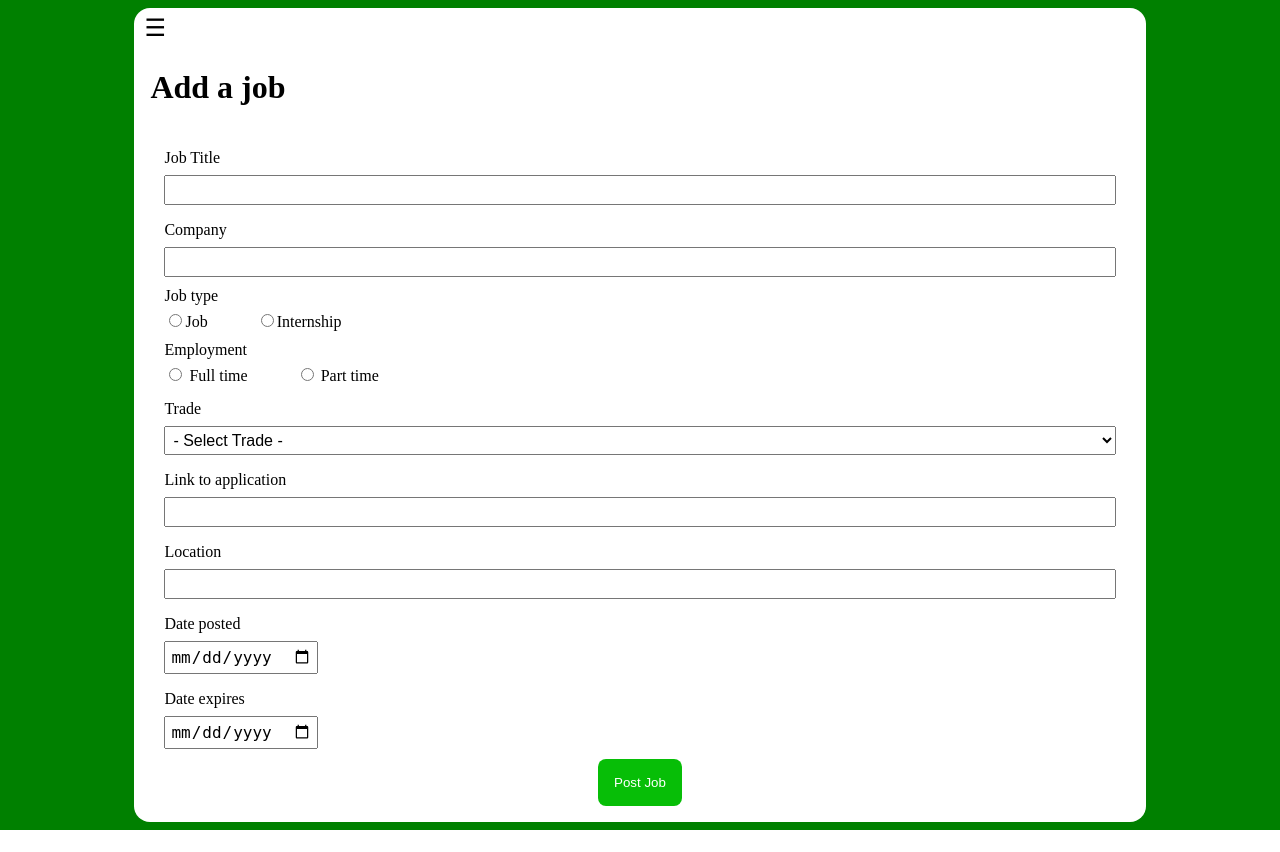
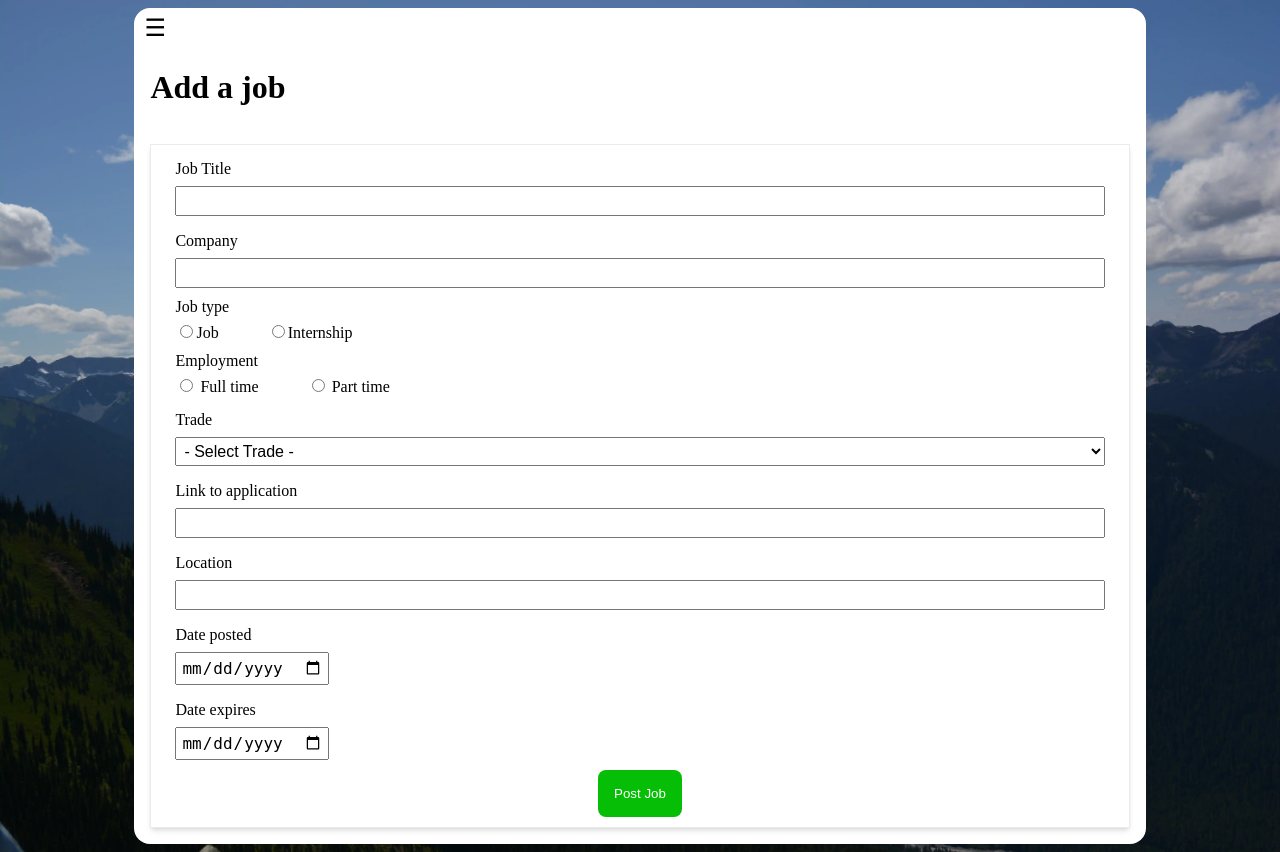
Before and after one commit to rrmez2005-pixel/Sprints, a Node server app: page /add-job in a window 1280 px wide. Before the commit the page ends 830 px from the top, so only its background shows below. Run offline with Node 20, Linux system fonts and the light colour scheme.

Commit message:
more css and datatable changes

```diff
--- a/public/styles/addjobstyles.css
+++ b/public/styles/addjobstyles.css
@@ -3,7 +3,9 @@
 }
 
 body {
-    background-color:green;
+    background-image: url("/images/banner.webp");
+    background-size:cover;
+    background-repeat:no-repeat;
 }
 
 main {
@@ -26,6 +28,13 @@ main {
 
 fieldset {
     border:none;
+}
+
+form {
+    padding: 10px;
+    box-shadow: 0 4px 6px -1px rgba(0, 0, 0, 0.1), 0 2px 4px -2px rgba(0, 0, 0, 0.1);
+    border: 1px solid rgba(0, 0, 0, 0.08);
+    transition: background-color 0.25s ease, color 0.25s ease, box-shadow 0.25s ease, transform 0.15s ease;
 }
 
 #titlefield, #tradefield, #announcement-field {
--- a/views/home.ejs
+++ b/views/home.ejs
@@ -25,7 +25,7 @@
         <!-- GRC website logo link -->
         <a class="tradesLink" href="https://www.greenriver.edu/students/academics/areas-of-interest/program-maps/trades-industrial-tech-aviation-natural-resources/index.html" target="_blank">
             <img id="GRCimage" src="/images/GRC.png" alt="Green River College Logo">
-            <p>Trades Info</p>
+            <p>GRC Trades</p>
         </a>
     </div>
     <header>
@@ -78,6 +78,8 @@
             <script>
                 new DataTable('#jobtable', {
                     responsive:true,
+                    pageLength: 25,
+                    lengthChange: false,
                     order: [],
                     language: {
                         emptyTable: 'No jobs available at this time'
```
Also changed, not shown: public/images/Background.jpg (added).
